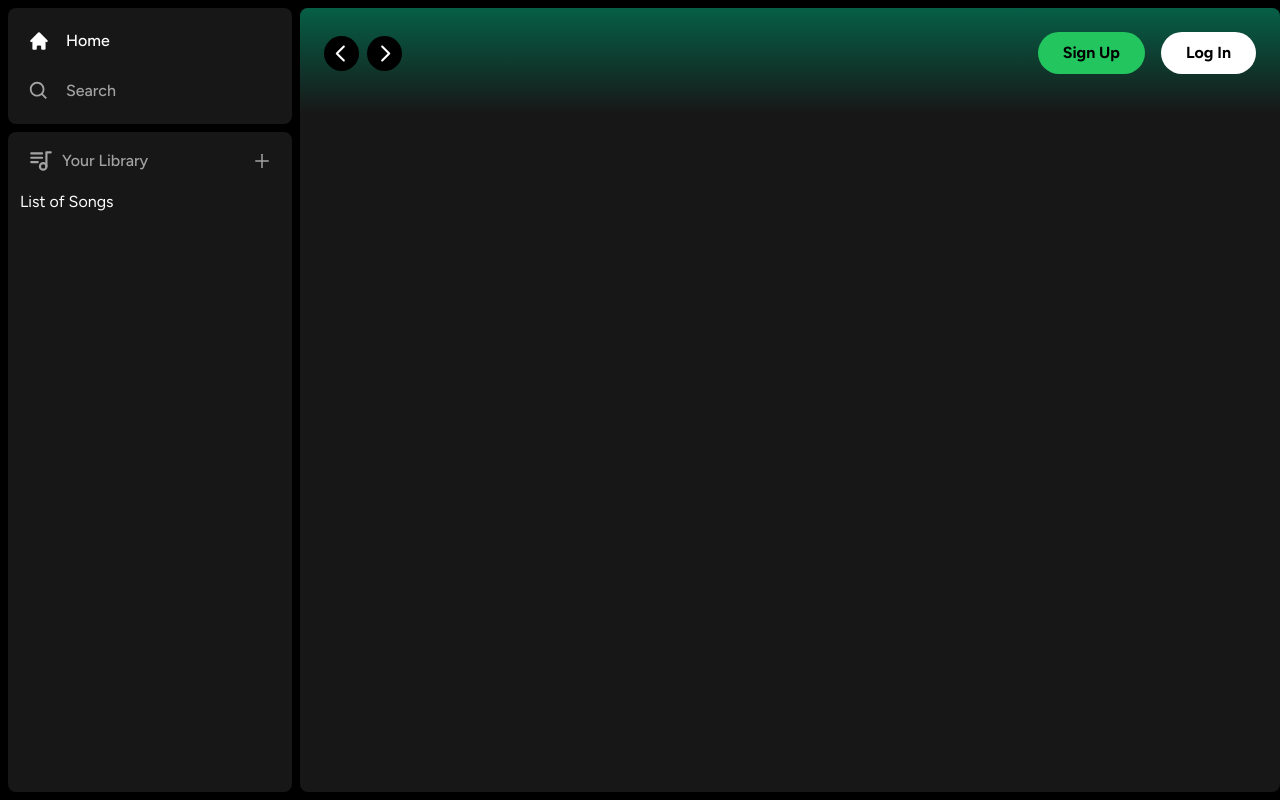
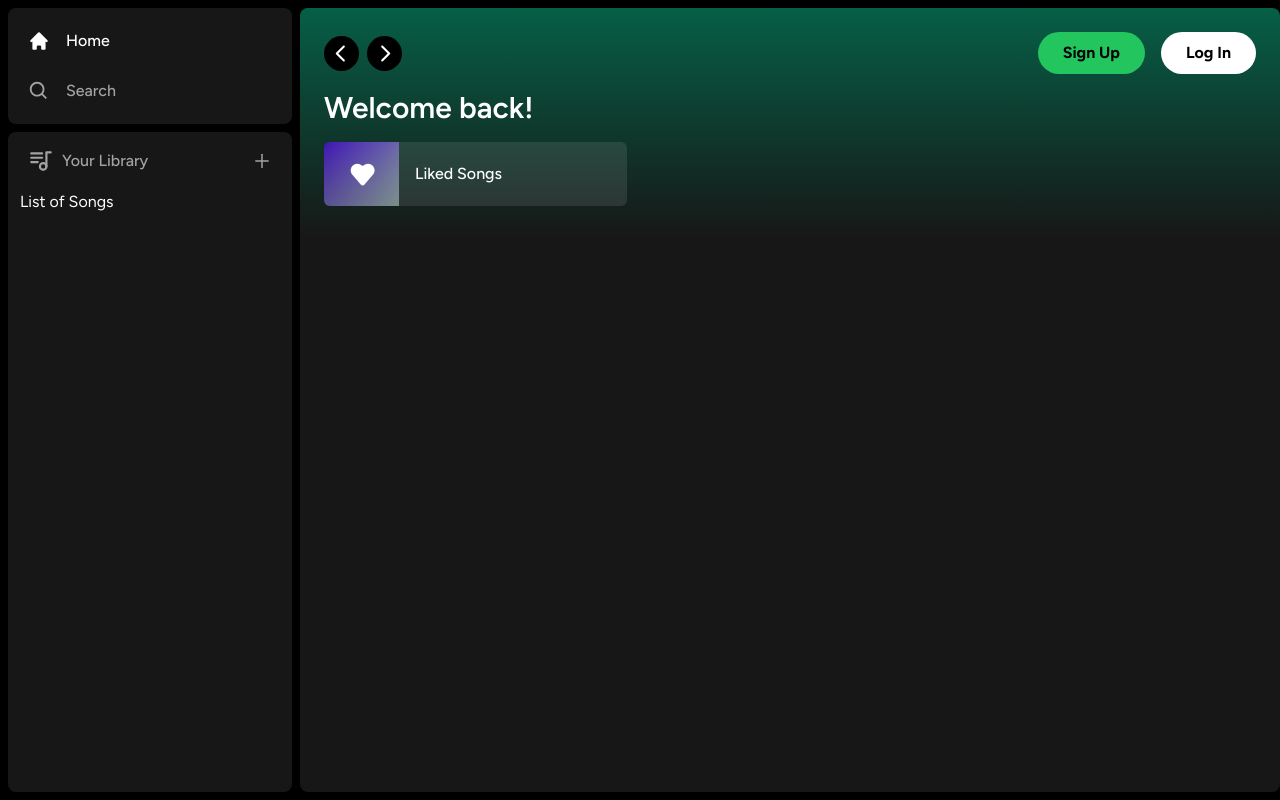
Before and after one commit to IvailoManolov/SpotifyClone, a Next.js app in the folder spotify-clone/: page / in a window 1280 px wide. Built offline with nearby package versions, Linux system fonts and the light colour scheme.

Commit message:
-liked songs tab added

```diff
--- a/spotify-clone/app/(site)/page.tsx
+++ b/spotify-clone/app/(site)/page.tsx
@@ -1,11 +1,19 @@
 import Header from "@/components/Header";
+import ListItem from "@/components/ListItem";
 
 
 export default function Home() {
   return (
     <div className="bg-neutral-900 rounded-lg h-full w-full overflow-hidden overflow-y-auto ">
       <Header>
+        {/* MAIN Content */}
+        <div className="mb-2">
+          <h1 className="text-white text-3xl font-semibold">Welcome back!</h1>
 
+          <div className="grid grid-cols-1 sm:grid-cols-2 xl:grid-cols-3 2xl:grid-cols-4 gap-3 mt-4">
+            <ListItem image="/liked.png" name="Liked Songs" href="liked" />
+          </div>
+        </div>
       </Header>
     </div>
   )
--- /dev/null
+++ b/spotify-clone/components/ListItem.tsx
@@ -0,0 +1,42 @@
+"use client";
+
+import Image from "next/image";
+import { useRouter } from "next/navigation";
+import { FaPlay } from 'react-icons/fa';
+
+
+interface ListItemProps {
+    image: string;
+    name: string;
+    href: string;
+}
+
+const ListItem: React.FC<ListItemProps> = ({ image, name, href }) => {
+
+    const router = useRouter();
+
+    const onClick = () => {
+        //Add authentication before pushing.
+        router.push(href);
+    }
+
+    return (
+        <button
+            className="relative group flex items-center rounded-md overflow-hidden gap-x-4 bg-neutral-100/10 hover:bg-neutral-100/20 transition pr-4"
+        >
+            <div className="relative min-h-[64px] min-w-[75px]">
+                <Image className="object-cover" fill src={image} />
+            </div>
+
+            <p className="font-medium truncate py-5">
+                {name}
+            </p>
+
+            <div className="absolute transition opacity-0 rounded-full flex items-center justify-center bg-green-500 p-4 drop-shadow-md right-5 group-hover:opacity-100 hover:scale-90">
+                <FaPlay className="text-black" />
+            </div>
+        </button>
+    );
+}
+
+export default ListItem;
```
Also changed, not shown: spotify-clone/public/liked.png (added).
